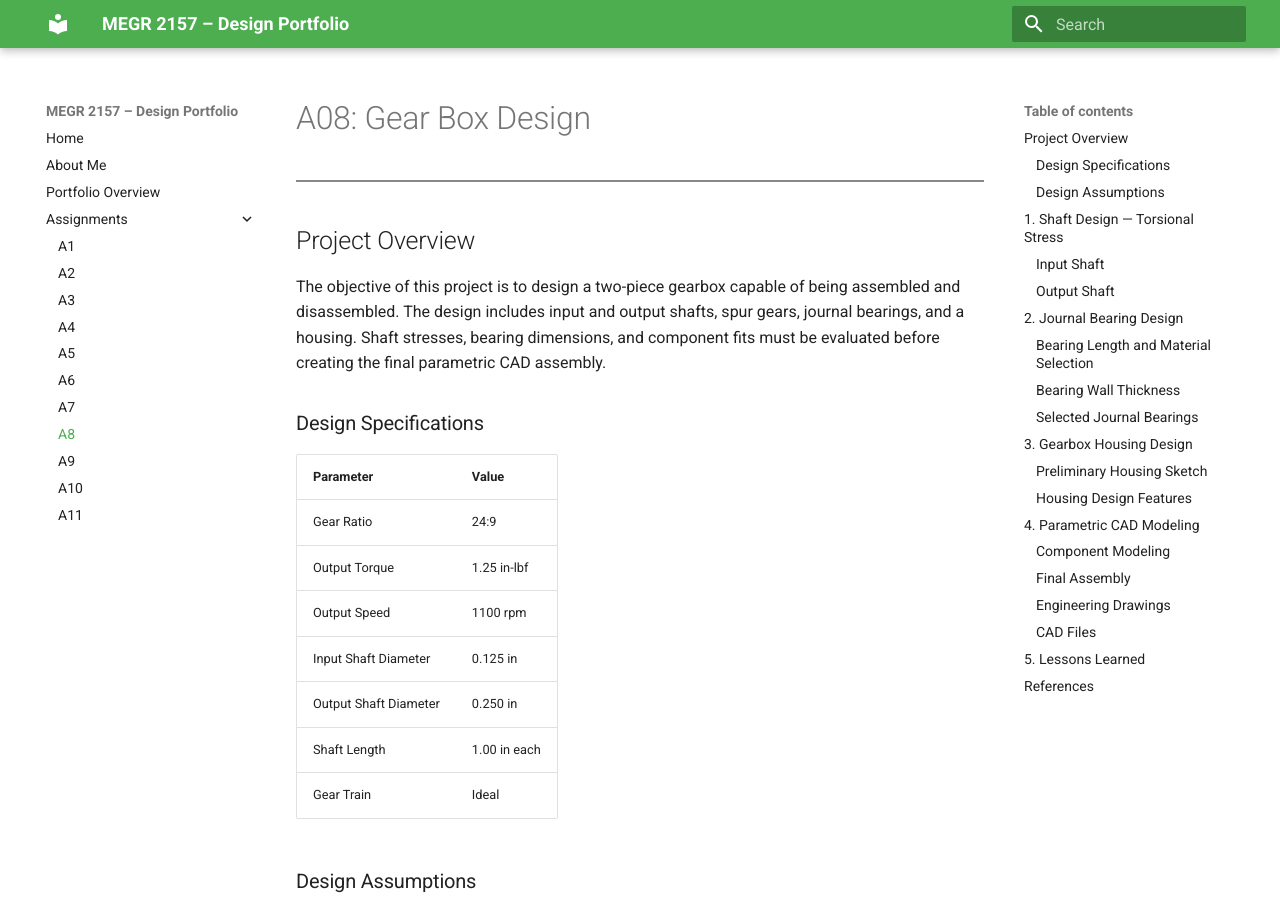
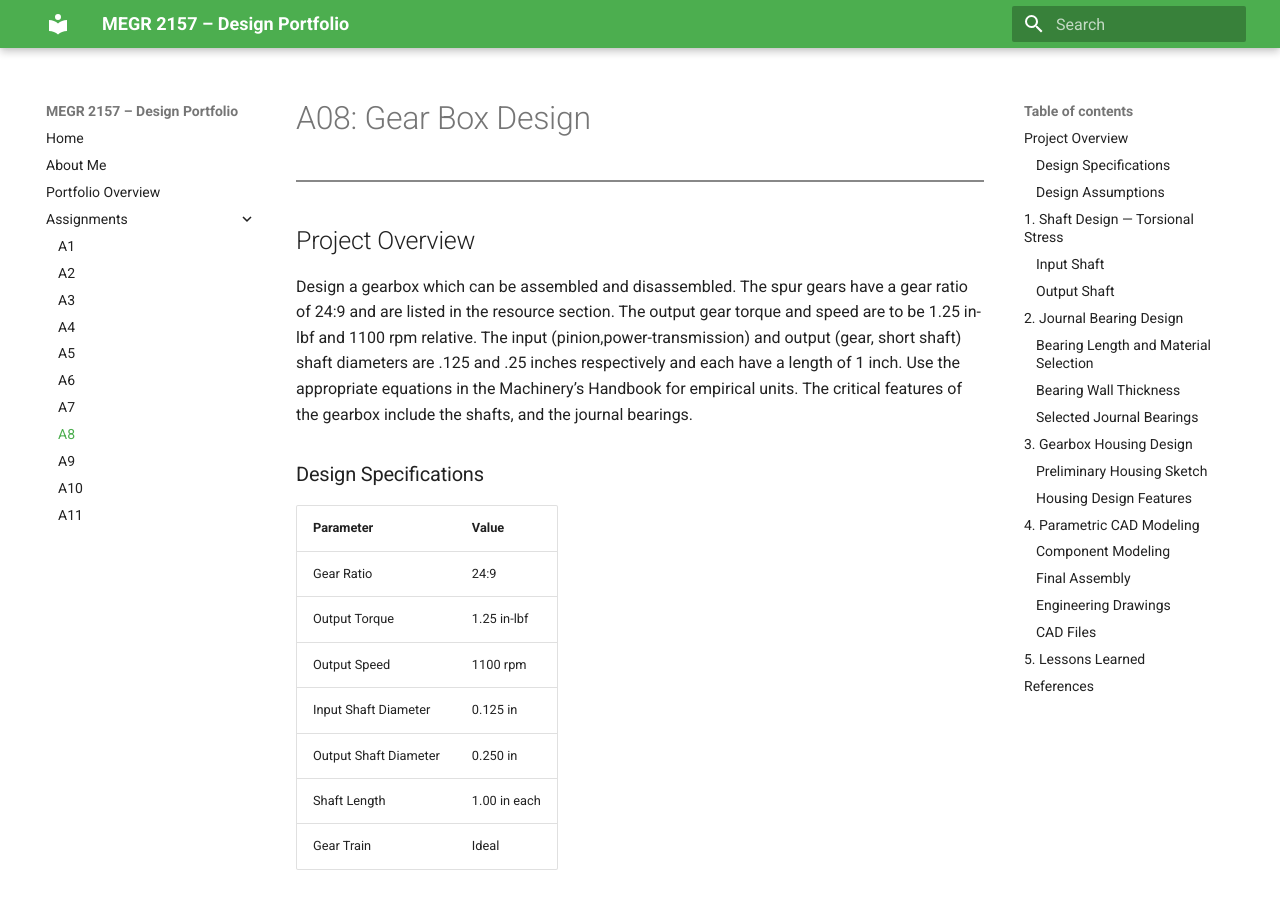
Before and after one commit to gparx/design-portfolio, an MkDocs documentation site: the page built from docs/assignments/A08/index.md, in a window 1280 px wide and 900 px high. Built offline with MkDocs 1.6.1 and Material for MkDocs 9.7.7, drawn with Linux system fonts in a browser that asks for light colours.

Commit message:
Revise project overview for gearbox design
Updated project overview to include specific design requirements for the gearbox, including gear ratio, torque, speed, and dimensions.

```diff
--- a/docs/assignments/A08/index.md
+++ b/docs/assignments/A08/index.md
@@ -5,7 +5,7 @@
 
 ## Project Overview
 
-The objective of this project is to design a two-piece gearbox capable of being assembled and disassembled. The design includes input and output shafts, spur gears, journal bearings, and a housing. Shaft stresses, bearing dimensions, and component fits must be evaluated before creating the final parametric CAD assembly.
+Design a gearbox which can be assembled and disassembled. The spur gears have a gear ratio of 24:9 and are listed in the resource section. The output gear torque and speed are to be 1.25 in-lbf and 1100 rpm relative. The input (pinion,power-transmission) and output (gear, short shaft) shaft diameters are .125 and .25 inches respectively and each have a length of 1 inch. Use the appropriate equations in the Machinery’s Handbook for empirical units. The critical features of the gearbox include the shafts, and the journal bearings.
 
 ### Design Specifications
 
```
